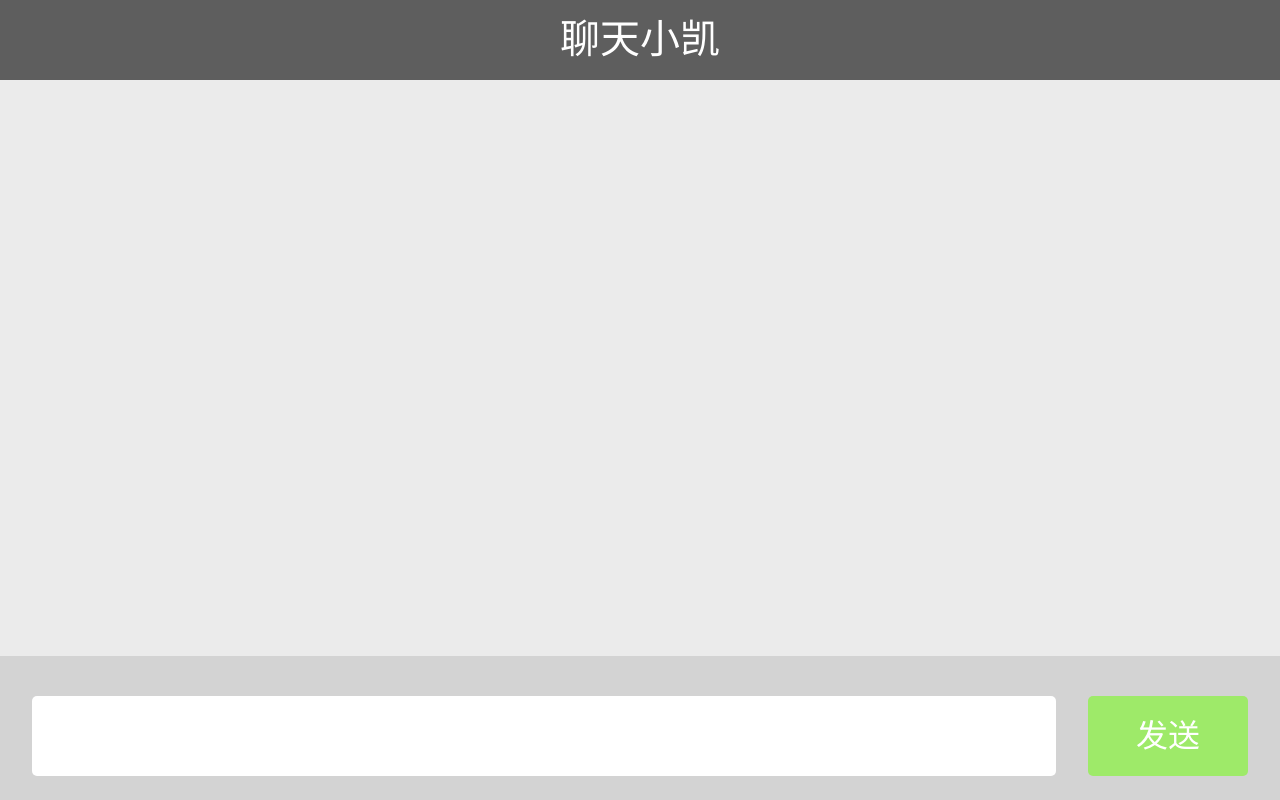
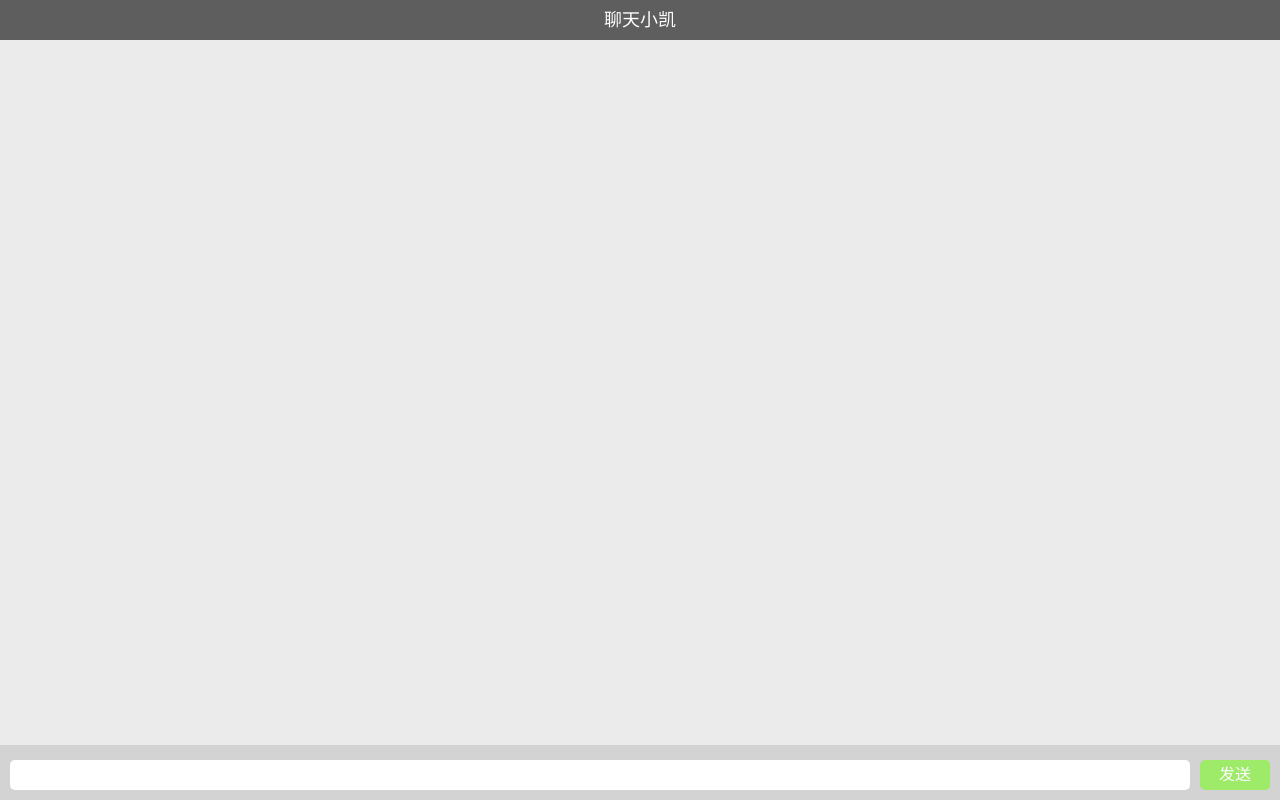
Before and after one commit to riceCk/gitDome, a website: page Turing/page/robot.html in a window 1280 px wide. Drawn offline with Linux system fonts and the light colour scheme.

Commit message:
手机自适应处理处理

```diff
--- a/Turing/page/robot.css
+++ b/Turing/page/robot.css
@@ -8,19 +8,19 @@ html, body {
 }
 #chat {
 	width: 100%;
-	height: 100%;
+	height: 100vh;
 	display: flex;
 	flex-direction: column;
 }
 #chat .head {
 	width: 100%;
-	height: 5rem;
-	flex: 0 0 5rem;
+	height: 40px;
+	flex: 0 0 40px;
 	background-color: #5e5e5e;
-	line-height: 5rem;
+	line-height: 40px;
 	text-align: center;
 	color: #fff;
-	font-size: 2.5rem;
+	font-size: 18px;
 }
 #chat .content {
 	width: 100%;
@@ -30,34 +30,34 @@ html, body {
 }
 #chat .input {
 	width: 100%;
-	height: 9rem;
-	flex: 0 0 9rem;
+	height: 55px;
+	flex: 0 0 55px;
 	background-color: #d3d3d3;
 	display: flex;
 }
 #chat .input #chatArea {
 	flex: 1;
-	height: 5rem;
+	height: 30px;
 	border: 0px;
-	margin: 0px 2rem;
+	margin: 0px 10px;
 	outline: none;
 	border-radius: 5px;
 	transform: translateY(50%);
-	font-size: 2rem;
+	font-size: 16px;
 }
 #chat .input #sendBtn{
-	width: 10rem;
-	height: 5rem;
-	line-height: 5rem;
-	flex: 0 0 10rem;
+	width: 70px;
+	height: 30px;
+	line-height: 30px;
+	flex: 0 0 70px;
 	transform: translateY(50%);
 	background-color: rgb(158, 234, 105);
 	color: #fff;
 	border-radius: 5px;
 	text-align: center;
-	margin-right: 2rem;
+	margin-right: 10px;
 	cursor: pointer;
-	font-size: 2rem;
+	font-size: 16px;
 }
 
 .myChat {
--- a/Turing/page/robot.html
+++ b/Turing/page/robot.html
@@ -4,9 +4,7 @@
     <meta charset="UTF-8">
     <title>Title</title>
     <link rel="stylesheet" href="robot.css">
-    <meta name="viewport" content="width=device-width, initial-scale=1.0, minimum-scale=0.5, maximum-scale=2.0, user-scalable=yes" />
-    <meta name="apple-mobile-web-app-capable" content="yes" />
-    <meta name="format-detection" content="telephone=no" />
+    <meta name="viewport" content="width=device-width, initial-scale=1.0, minimum-scale=1.0, maximum-scale=1.0, user-scalable=no" />
 </head>
 <body>
     <div id="chat">
```
